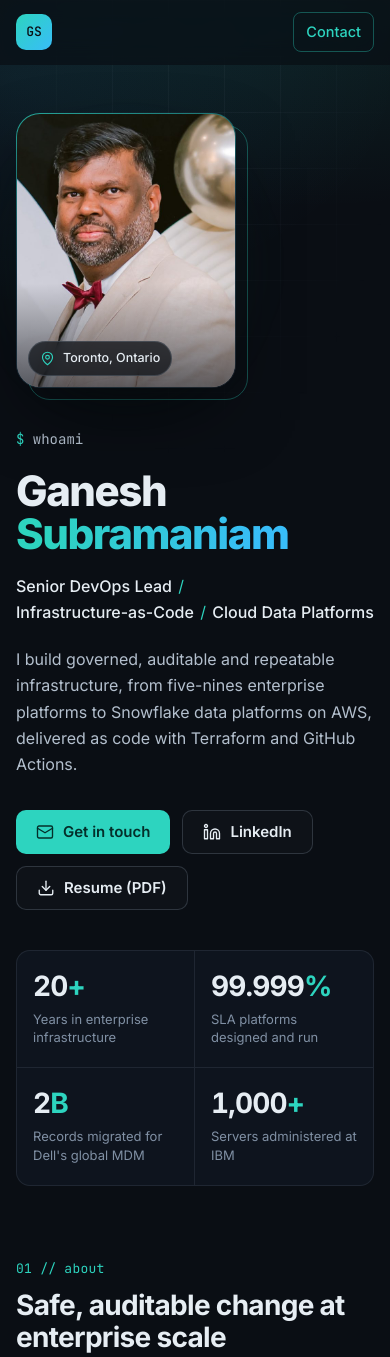
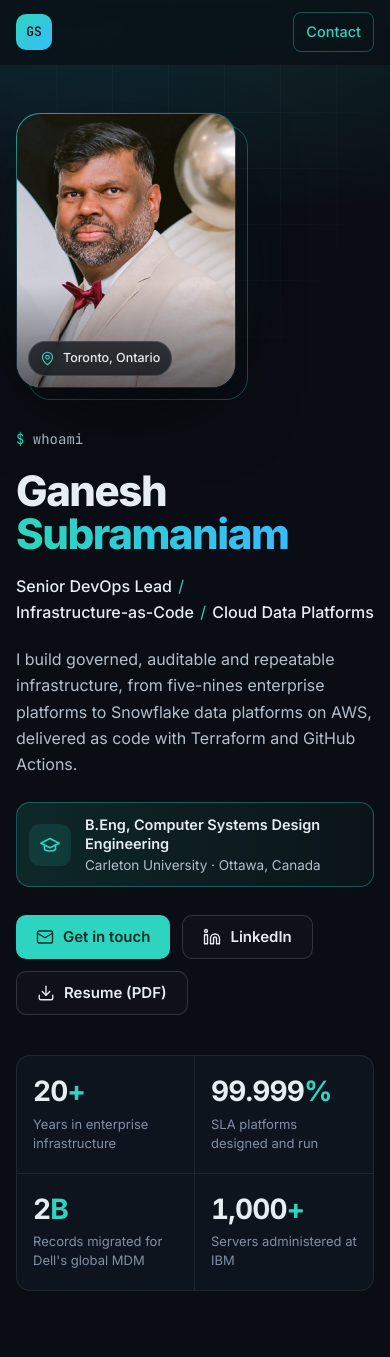
Before and after one commit to gsubrama2010-infra/gsubrama2010-infra.github.io, a plain HTML site: page index.html in a window 390 px wide. Shown: the top 1357 px of the page. Drawn offline with Linux system fonts and the light colour scheme.

Commit message:
Highlight Carleton B.Eng in the hero and About text
Co-Authored-By: Claude Opus 5.5 <noreply@anthropic.com>

```diff
--- a/assets/css/style.css
+++ b/assets/css/style.css
@@ -133,7 +133,21 @@ svg { width: 18px; height: 18px; fill: none; stroke: currentColor; stroke-width:
 .role span { white-space: nowrap; }
 .role .sep { color: var(--accent); margin-inline: 4px; font-weight: 400; }
 
-.lede { color: var(--text-2); font-size: 17px; max-width: 34em; margin: 0 0 32px; }
+.lede { color: var(--text-2); font-size: 17px; max-width: 34em; margin: 0 0 24px; }
+
+.hero-cred {
+  display: inline-flex; align-items: center; gap: 14px; margin: 0 0 28px; padding: 12px 20px 12px 12px;
+  border: 1px solid var(--accent-line); border-radius: 14px;
+  background: linear-gradient(90deg, rgba(45, 212, 191, 0.13), rgba(45, 212, 191, 0.03));
+}
+.hero-cred-icon {
+  display: grid; place-items: center; flex-shrink: 0; width: 42px; height: 42px; border-radius: 11px;
+  background: var(--accent-soft); color: var(--accent);
+}
+.hero-cred-icon svg { width: 22px; height: 22px; }
+.hero-cred-text { display: flex; flex-direction: column; line-height: 1.35; }
+.hero-cred-text strong { font-size: 15.5px; font-weight: 600; color: var(--text); }
+.hero-cred-text span { margin-top: 2px; font-size: 14px; color: var(--text-2); }
 
 .hero-actions { display: flex; flex-wrap: wrap; gap: 12px; }
 .hero-actions.center { justify-content: center; }
@@ -502,6 +516,9 @@ svg { width: 18px; height: 18px; fill: none; stroke: currentColor; stroke-width:
   .hero { padding-block: 48px 40px; }
   .role .sep { margin-inline: 2px; }
   .lede, .about-text p { font-size: 16px; }
+  .hero-cred { display: flex; padding: 12px 14px 12px 12px; }
+  .hero-cred-text strong { font-size: 14.5px; }
+  .hero-cred-text span { font-size: 13.5px; }
   .terminal pre { font-size: 11px; padding: 16px; }
   .stat { padding: 20px 16px; }
   .stat-value { font-size: 28px; }
--- a/index.html
+++ b/index.html
@@ -52,6 +52,13 @@
         <h1 class="hero-name">Ganesh <span class="grad">Subramaniam</span></h1>
         <p class="role"><span>Senior DevOps Lead</span>&nbsp;<span class="sep">/</span> <span>Infrastructure-as-Code</span>&nbsp;<span class="sep">/</span> <span>Cloud Data Platforms</span></p>
         <p class="lede">I build governed, auditable and repeatable infrastructure, from five-nines enterprise platforms to Snowflake data platforms on AWS, delivered as code with Terraform and GitHub Actions.</p>
+        <p class="hero-cred">
+          <span class="hero-cred-icon"><svg viewBox="0 0 24 24" aria-hidden="true"><path d="M22 10 12 5 2 10l10 5 10-5z"/><path d="M6 12v5c3 2 9 2 12 0v-5"/></svg></span>
+          <span class="hero-cred-text">
+            <strong>B.Eng, Computer Systems Design Engineering</strong>
+            <span>Carleton University · Ottawa, Canada</span>
+          </span>
+        </p>
         <div class="hero-actions">
           <a class="btn btn-primary" href="mailto:gsubrama94@outlook.com">
             <svg viewBox="0 0 24 24" aria-hidden="true"><rect x="2" y="4" width="20" height="16" rx="2"/><path d="m22 7-10 6L2 7"/></svg>
@@ -110,7 +117,7 @@
 
       <div class="about-grid">
         <div class="about-text reveal">
-          <p>I'm a senior DevOps consultant with 20 years of enterprise infrastructure experience across banking, insurance, government and technology, working with clients including <strong>BMO, TD, Scotiabank, ICBC and Dell</strong>.</p>
+          <p>I'm a senior DevOps consultant with 20 years of enterprise infrastructure experience across banking, insurance, government and technology, working with clients including <strong>BMO, TD, Scotiabank, ICBC and Dell</strong>. I hold a Bachelor of Engineering in Computer Systems Design Engineering from <strong>Carleton University</strong> in Ottawa.</p>
           <p>I specialize in infrastructure-as-code, CI/CD automation and cloud data platforms, using <strong>Terraform, GitHub Actions, Ansible, AWS and Snowflake</strong> to deliver governed, auditable and repeatable environments.</p>
           <p>That work rests on a deep foundation in high-availability architecture, middleware and master data management: five-nines platforms, large-scale migrations including Dell's 2-billion-record MDM implementation, and leading onshore and offshore teams.</p>
         </div>
```
